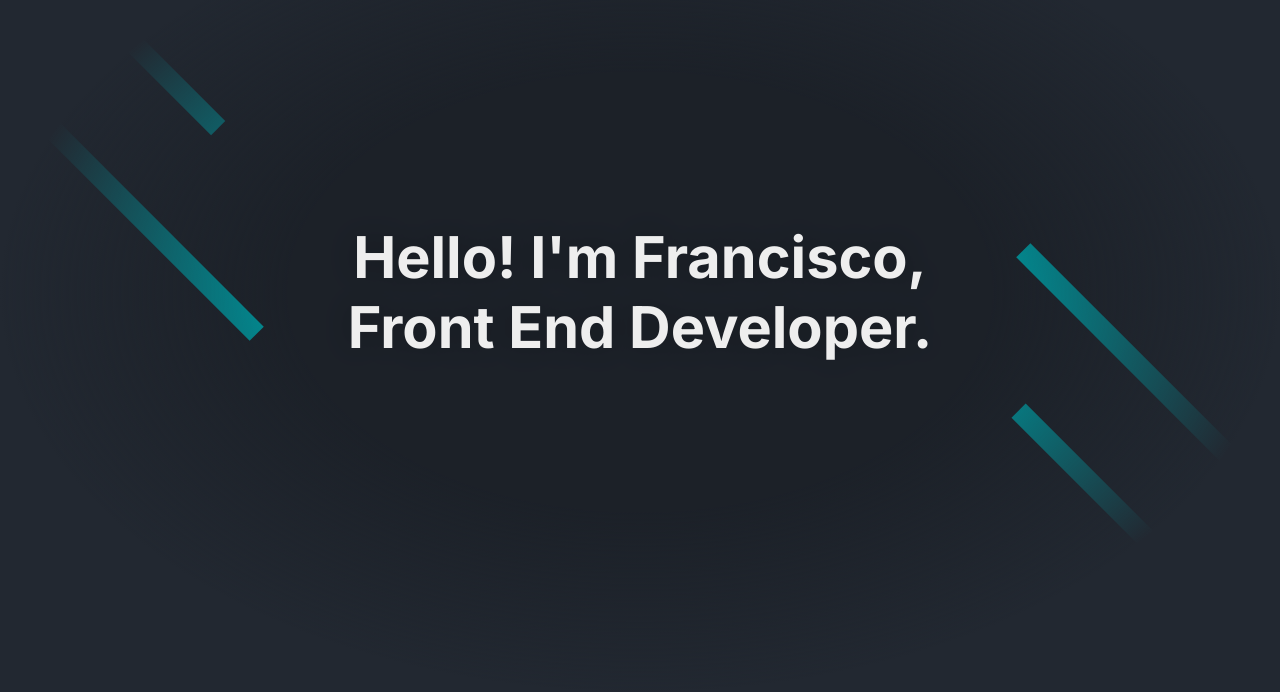
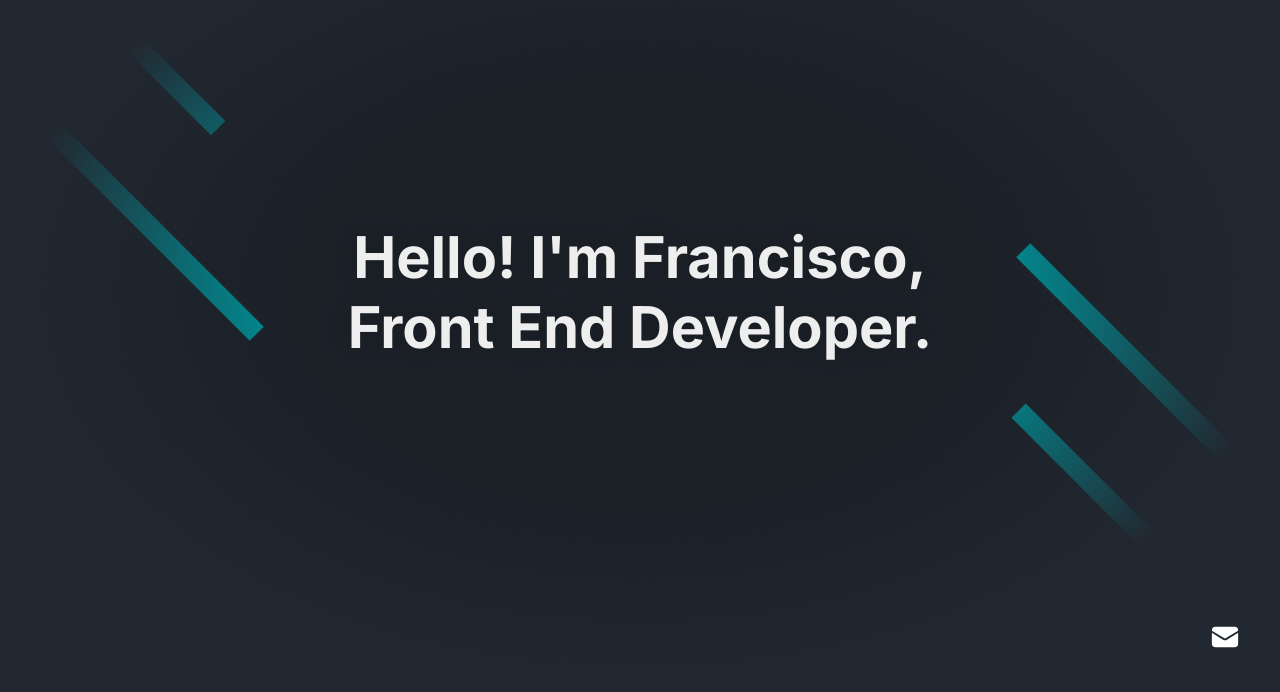
Before and after one commit to FranCeballos/myPortfolio, a Next.js app: page / in a window 1280 px wide. Shown: the part 108-800 px from the top of the page. Built offline with nearby package versions, Linux system fonts and the light colour scheme.

Commit message:
Feat. Fixed Email Link & Icon
- Fixed the max-width of the about finder to lower pixels to prevent layout shift.
- Minor text changes

```diff
--- a/components/Sections/About/Finder/AboutFinder.module.css
+++ b/components/Sections/About/Finder/AboutFinder.module.css
@@ -4,7 +4,7 @@
   grid-template-rows: 32px 330px;
   border-radius: 20px;
   box-shadow: 0px 0px 10px rgba(0, 0, 0, 0.337);
-  max-width: 800px;
+  max-width: 650px;
   min-height: 400px;
   overflow: hidden;
   background-color: var(--maindarkblue-2);
--- /dev/null
+++ b/components/UI/Icons/EnvelopeIcon.js
@@ -0,0 +1,17 @@
+import React from "react";
+
+const EnvelopeIcon = (props) => {
+  return (
+    <svg
+      xmlns="http://www.w3.org/2000/svg"
+      viewBox="0 0 24 24"
+      fill="currentColor"
+      className="w-6 h-6"
+    >
+      <path d="M1.5 8.67v8.58a3 3 0 003 3h15a3 3 0 003-3V8.67l-8.928 5.493a3 3 0 01-3.144 0L1.5 8.67z" />
+      <path d="M22.5 6.908V6.75a3 3 0 00-3-3h-15a3 3 0 00-3 3v.158l9.714 5.978a1.5 1.5 0 001.572 0L22.5 6.908z" />
+    </svg>
+  );
+};
+
+export default EnvelopeIcon;
--- a/pages/index.js
+++ b/pages/index.js
@@ -8,6 +8,8 @@ import MyTools from "@/components/Sections/MyTools/MyTools";
 import MyProjects from "@/components/Sections/MyProjects/MyProjects";
 import { projectsData } from "@/db/myData";
 import Footer from "@/components/Footer/Footer";
+import EnvelopeIcon from "@/components/UI/Icons/EnvelopeIcon";
+import { motion } from "framer-motion";
 
 const inter = Inter({ subsets: ["latin"] });
 
@@ -16,8 +18,17 @@ const Home = ({ projects }) => {
     <>
       <HeadComponent
         title="Dev. Francisco Ceballos"
-        description="Full-Stack Web Developer"
+        description="Front End Web Developer"
       />
+      <motion.a
+        initial={{ x: "50vw" }}
+        animate={{ x: 0 }}
+        transition={{ duration: 2, delay: 3, type: "spring" }}
+        href="mailto:franciscoceballos.dev@gmail.com"
+        className="link__fixed"
+      >
+        <EnvelopeIcon />
+      </motion.a>
       <Hero />
       <SectionLayout title="./AboutMe" horizontalPadding={true}>
         <About />
--- a/styles/globals.css
+++ b/styles/globals.css
@@ -57,6 +57,16 @@ a {
   text-decoration: none;
 }
 
+.link__fixed {
+  position: fixed;
+  z-index: 4;
+  bottom: 40px;
+  right: 40px;
+  color: white;
+  width: 30px;
+  height: 30px;
+}
+
 .link-styles-off {
   text-decoration: none;
   color: var(--text-color);
```
